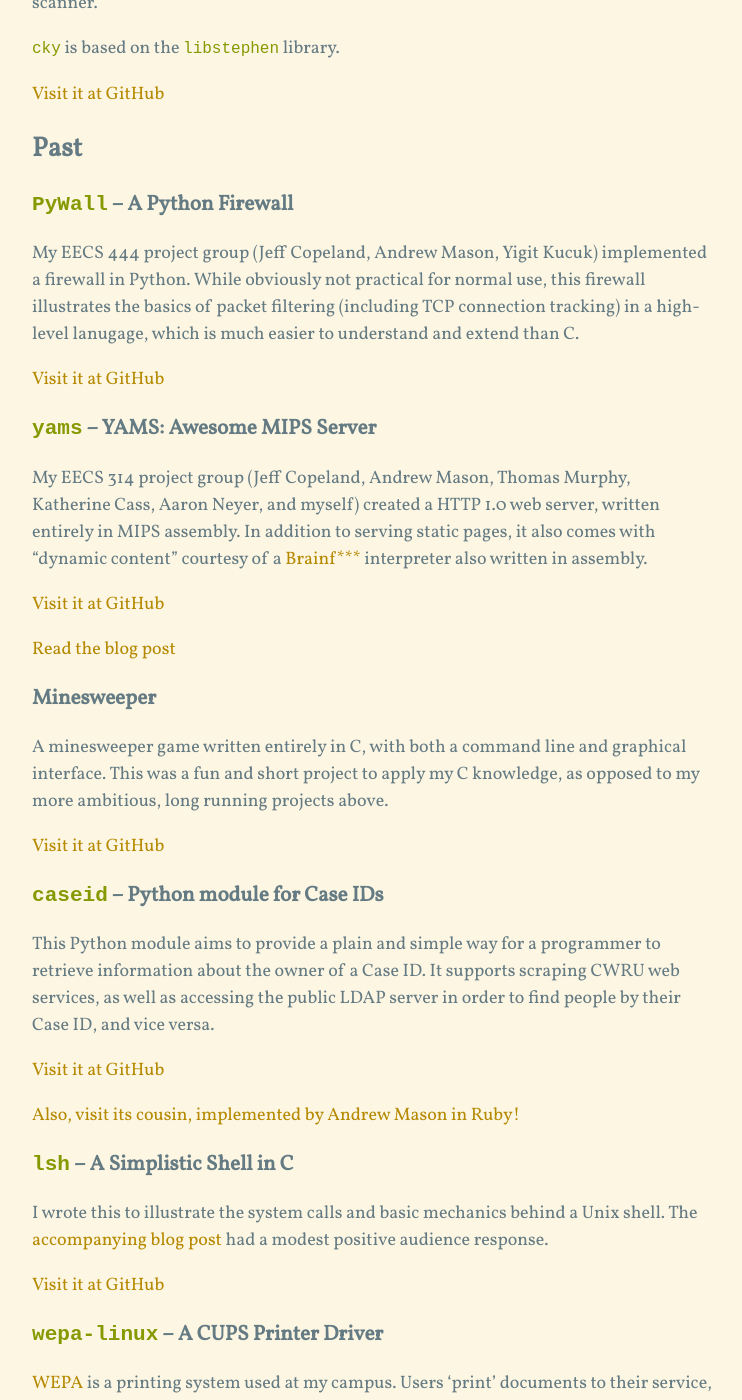
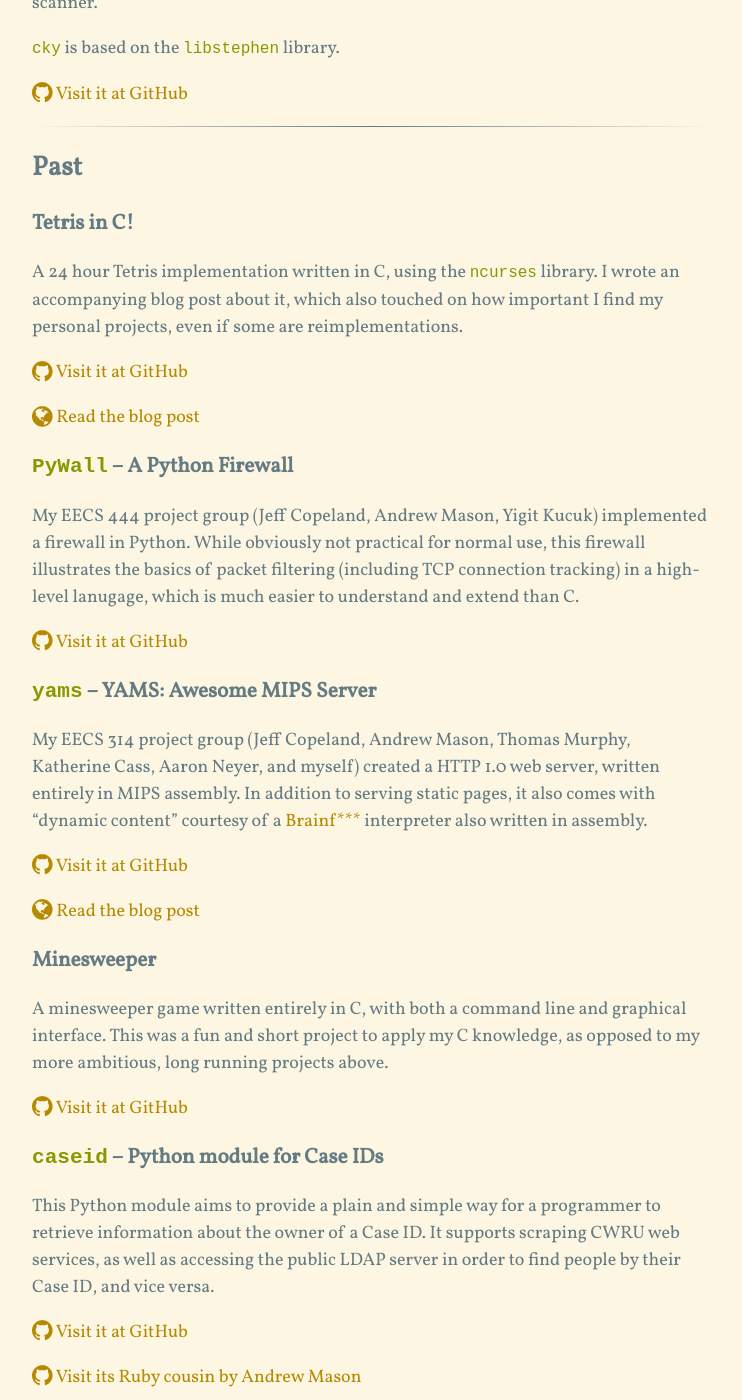
Before and after one commit to brenns10/brennan.io, a Jekyll site: the page built from projects.md, in a window 1280 px wide and 1400 px high, scrolled down 1047 px. Shown: the whole window, without its empty margins (268-1010 px from the left). Built offline with Jekyll 4.4.1, drawn with Linux system fonts in a browser that asks for light colours; nearby versions of some CDN libraries; Markdown is read by kramdown in place of the engine named in the settings; some of the changed text lies outside the part shown.

Commit message:
Updated projects with icons and tetris.

```diff
--- a/projects.md
+++ b/projects.md
@@ -1,6 +1,10 @@
 ---
 title: Projects
 layout: contentbase
+gh: <span class="fa fa-github fa-lg"></span>
+bb: <span class="fa fa-bitbucket fa-lg"></span>
+web: <span class="fa fa-globe fa-lg"></span>
+pdf: <span class="fa fa-file-pdf-o fa-lg"></span>
 ---
 # Projects
 
@@ -13,7 +17,7 @@
 an algorithm for selecting combinations of somatic mutations which are
 correlated with cancer phenotypes.
 
-[View the Proposal](https://dl.dropboxusercontent.com/u/24472738/proposal.pdf)
+[{{page.pdf}} View the Proposal](https://dl.dropboxusercontent.com/u/24472738/proposal.pdf)
 
 ## Works in Progress
 
@@ -27,9 +31,9 @@
 detection.  I continue to rethink and improve its architecture, so it is not yet
 at a place where other people should use it in their own programs.
 
-[Visit it at GitHub](https://github.com/brenns10/libstephen)
+[{{page.gh}} Visit it at GitHub](https://github.com/brenns10/libstephen)
 
-[Visit the webpage!](/libstephen/)
+[{{page.web}} Visit the webpage!](/libstephen/)
 
 ### `cky` -- A Parser
 
@@ -44,9 +48,21 @@
 
 `cky` is based on the `libstephen` library.
 
-[Visit it at GitHub](https://github.com/brenns10/cky)
+[{{page.gh}} Visit it at GitHub](https://github.com/brenns10/cky)
+
+- - -
 
 ## Past
+
+### Tetris in C!
+
+A 24 hour Tetris implementation written in C, using the `ncurses` library.  I
+wrote an accompanying blog post about it, which also touched on how important I
+find my personal projects, even if some are reimplementations.
+
+[{{page.gh}} Visit it at GitHub](https://github.com/brenns10/tetris)
+
+[{{page.web}} Read the blog post]({% post_url 2015-06-12-tetris-reimplementation %})
 
 ### `PyWall` -- A Python Firewall
 
@@ -56,7 +72,7 @@
 tracking) in a high-level lanugage, which is much easier to understand and
 extend than C.
 
-[Visit it at GitHub](https://github.com/brenns10/pywall)
+[{{page.gh}} Visit it at GitHub](https://github.com/brenns10/pywall)
 
 ### `yams` -- YAMS: Awesome MIPS Server
 
@@ -67,9 +83,9 @@
 [Brainf***](https://en.wikipedia.org/wiki/Brainfuck) interpreter also written in
 assembly.
 
-[Visit it at GitHub](https://github.com/brenns10/yams)
+[{{page.gh}} Visit it at GitHub](https://github.com/brenns10/yams)
 
-[Read the blog post]({% post_url 2015-05-17-yams %})
+[{{page.web}} Read the blog post]({% post_url 2015-05-17-yams %})
 
 ### Minesweeper
 
@@ -77,7 +93,7 @@
 interface.  This was a fun and short project to apply my C knowledge, as opposed
 to my more ambitious, long running projects above.
 
-[Visit it at GitHub](https://github.com/brenns10/minesweeper)
+[{{page.gh}} Visit it at GitHub](https://github.com/brenns10/minesweeper)
 
 ### `caseid` -- Python module for Case IDs
 
@@ -86,17 +102,18 @@
 web services, as well as accessing the public LDAP server in order to find
 people by their Case ID, and vice versa.
 
-[Visit it at GitHub](https://github.com/brenns10/caseid)
+[{{page.gh}} Visit it at GitHub](https://github.com/brenns10/caseid)
 
-[Also, visit its cousin, implemented by Andrew Mason in Ruby!](https://github.com/ajm188/cwru_directory)
+[{{page.gh}} Visit its Ruby cousin by Andrew Mason](https://github.com/ajm188/cwru_directory)
 
-### `lsh` -- A Simplistic Shell in C
+### `lsh` -- A Simple Shell in C
 
 I wrote this to illustrate the system calls and basic mechanics behind a Unix
-shell.  The [accompanying blog post]({% post_url 2015-01-16-write-a-shell-in-c%})
-had a modest positive audience response.
+shell.  The accompanying blog post had a modest positive audience response.
 
-[Visit it at GitHub](https://github.com/brenns10/lsh)
+[{{page.gh}} Visit it at GitHub](https://github.com/brenns10/lsh)
+
+[{{page.web}} Read the blog post]({% post_url 2015-01-16-write-a-shell-in-c%})
 
 ### `wepa-linux` -- A CUPS Printer Driver
 
@@ -109,7 +126,7 @@
 WEPA.  While the solution is not elegant (the security model of CUPS seriously
 limits what a driver can do), it is effective.
 
-[Visit it at Bitbucket](//bitbucket.org/brenns10/wepa-linux)
+[{{page.bb}} Visit it at Bitbucket](//bitbucket.org/brenns10/wepa-linux)
 
 ### `chat` -- A Quick and Dirty Chat System
 
@@ -118,4 +135,4 @@
 intended to be used as a local chat server over SSH, instead of constantly
 sending `wall` messages to other logged in users.
 
-[Visit it at Bitbucket](//bitbucket.org/brenns10/chat)
+[{{page.bb}} Visit it at Bitbucket](//bitbucket.org/brenns10/chat)
```
